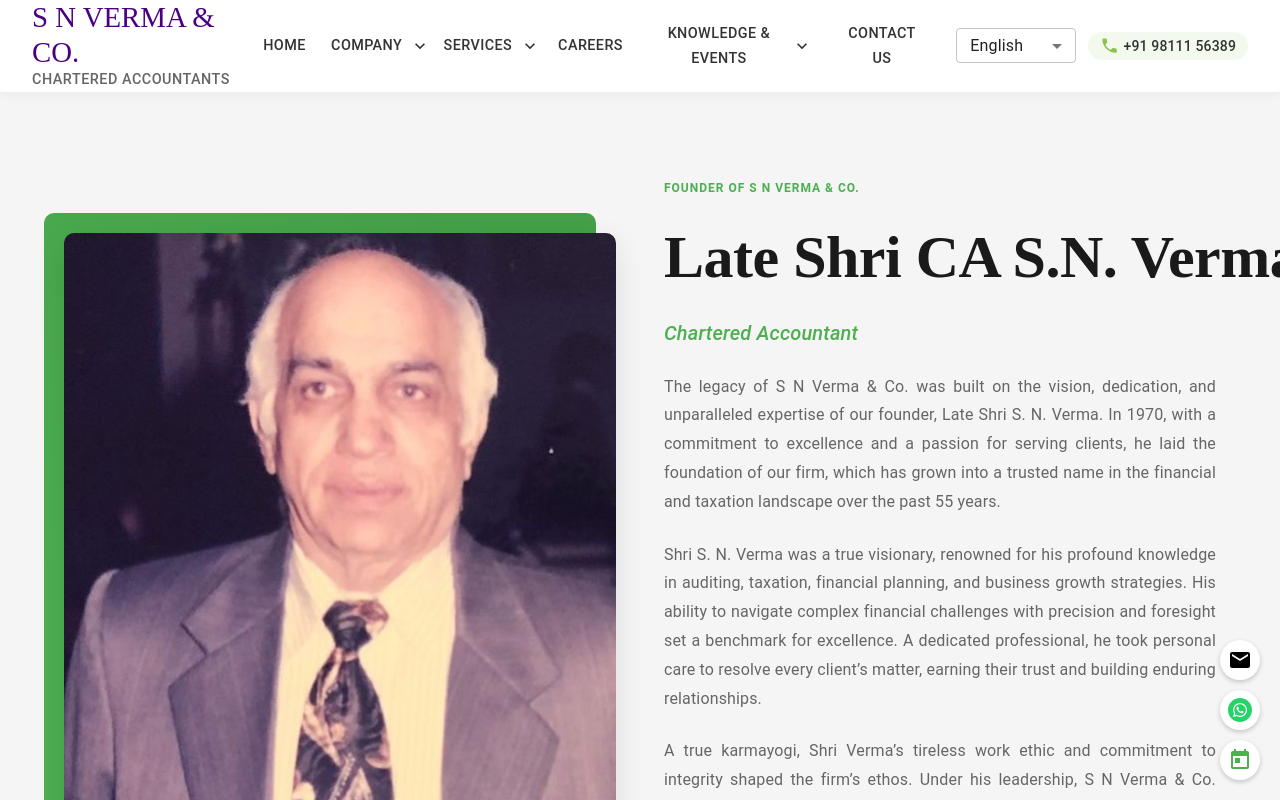
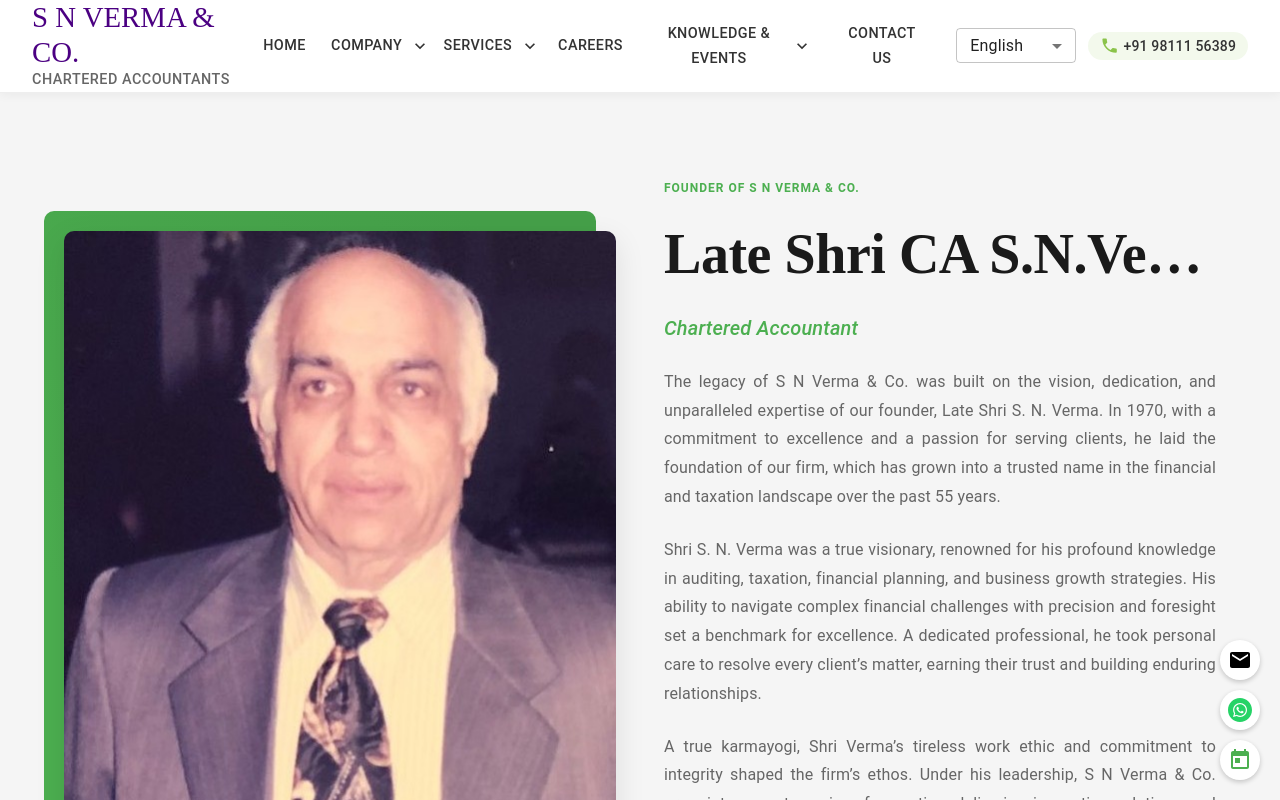
Before and after one commit to snverma-co/Frontend, a React (Vite) app: page /company in a window 1280 px wide. Shown: the top 800 px of the page. Built offline with nearby package versions, Linux system fonts and the light colour scheme.

Commit message:
Your update message

```diff
--- a/src/components/FounderPage.jsx
+++ b/src/components/FounderPage.jsx
@@ -100,12 +100,18 @@ const FounderPage = () => {
     mb: 3,
     fontFamily: '"Playfair Display", serif',
     color: '#1a1a1a',
-    whiteSpace: 'nowrap',     // Prevent line break
-    // overflow: 'hidden',       // Optional: hides overflow text
-    textOverflow: 'ellipsis'  // Optional: adds "..." if text overflows
+    whiteSpace: 'nowrap',
+    textOverflow: 'ellipsis',
+    overflow: 'hidden',
+    fontSize: {
+      xs: '1.8rem',  // Small phones
+      sm: '2.2rem',  // Tablets
+      md: '3rem',    // Laptops/desktops
+      lg: '3.5rem',  // Large screens
+    },
   }}
 >
-Late Shri CA S.N. Verma
+  Late Shri CA S.N.Verma
 </Typography>
 
               <Typography
```
